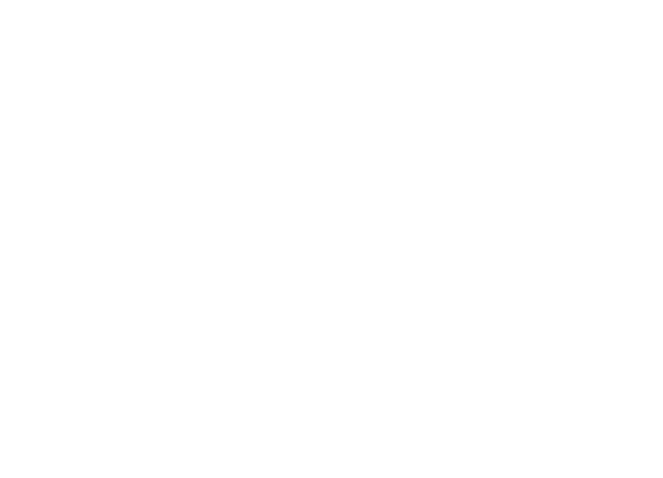
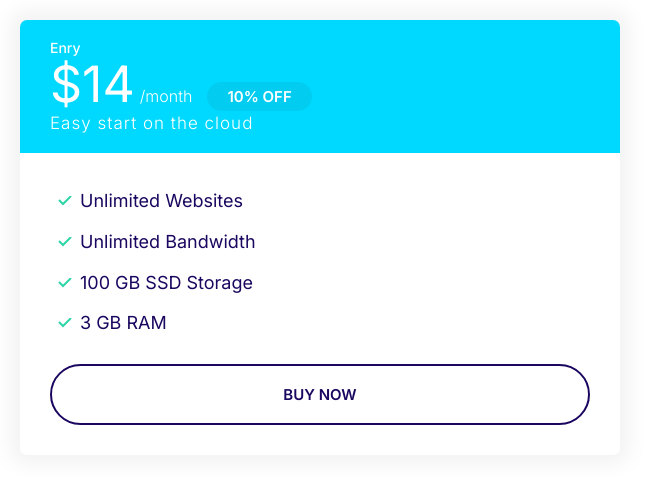
Before and after one commit to samirhaouchi1/moshify, a plain HTML site: page index.html in a window 1280 px wide. Shown: the whole page, without its empty margins (0-663 px from the left). Drawn offline with Linux system fonts and the light colour scheme.

Commit message:
Define the style for the plan component.

```diff
--- a/css/styles.css
+++ b/css/styles.css
@@ -128,6 +128,7 @@ p {
 
     .badge--small {
         font-size: 1.2rem;
+        padding: 0.5rem 1.5rem;
     }
 }
 
@@ -305,3 +306,57 @@ p {
     background: var(--color-secondary);
     color: #fff;
 }
+
+.card--secondary .badge--secondary {
+    background: #02cdf1;
+}
+
+/* Plans */
+
+.plan__name {
+    color: #fff;
+    margin: 0;
+    font-weight: 500;
+    font-size: 2.4rem;
+}
+
+.plan__price {
+    font-size: 6rem;
+
+}
+
+.plan__billing-cycle {
+    font-size: 2.4rem;
+    font-weight: 300;
+    opacity: 0.8rem;
+    margin-right: 1rem;
+}
+
+.plan__description {
+    font-size: 2rem;
+    font-weight: 300;
+    letter-spacing: 1px;
+    display: block;
+}
+
+.plan .list__item {
+    margin-bottom: 2rem;
+}
+
+@media screen and (min-width: 1024px) {
+    .plan__name {
+        font-size: 1.4rem;
+    }
+
+    .plan__price {
+        font-size: 5rem;
+    }
+
+    .plan__billing-cycle {
+        font-size: 1.6rem;
+    }
+
+    .plan__description {
+        font-size: 1.7rem;
+    }
+}
--- a/index.html
+++ b/index.html
@@ -14,6 +14,30 @@
     <link rel="stylesheet" href="css/styles.css" />
   </head>
   <body>
+        <!-- Inline styles are bad we used them here just to make
+     the card in a good visible shape -->
+     <div style="width: 50%; padding: 20px;">
+      <div class="plan">
+        <div class="card card--secondary">
+          <header class="card__header">
+            <h3 class="plan__name">Enry</h3>
+            <span class="plan__price">$14</span>
+            <span class="plan__billing-cycle">/month</span>
+            <span class="badge badge--secondary badge--samll">10% OFF</span>
+            <span class="plan__description">Easy start on the cloud</span>
 
+          </header>
+          <div class="card__body">
+            <ul class="list list--tick">
+              <li class="list__item">Unlimited Websites</li>
+              <li class="list__item">Unlimited Bandwidth</li>
+              <li class="list__item">100 GB SSD Storage</li>
+              <li class="list__item">3 GB RAM</li>
+            </ul>
+            <button class="btn btn--outline btn--block">Buy Now</button>
+          </div>
+        </div>
+      </div>
+    </div>
   </body>
 </html>
```
Also changed, not shown: components/plan.html (added, +23 -0 lines).
